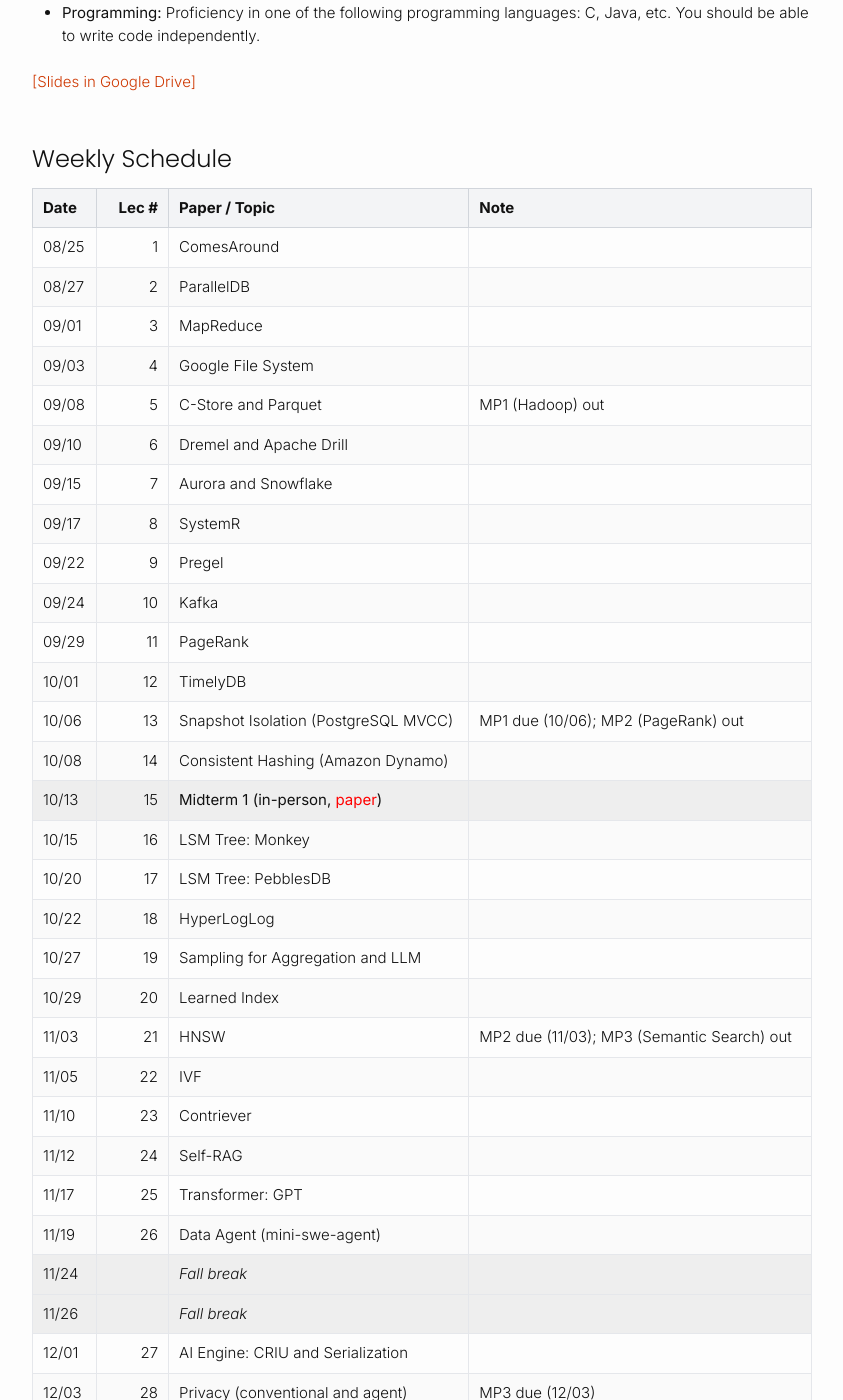
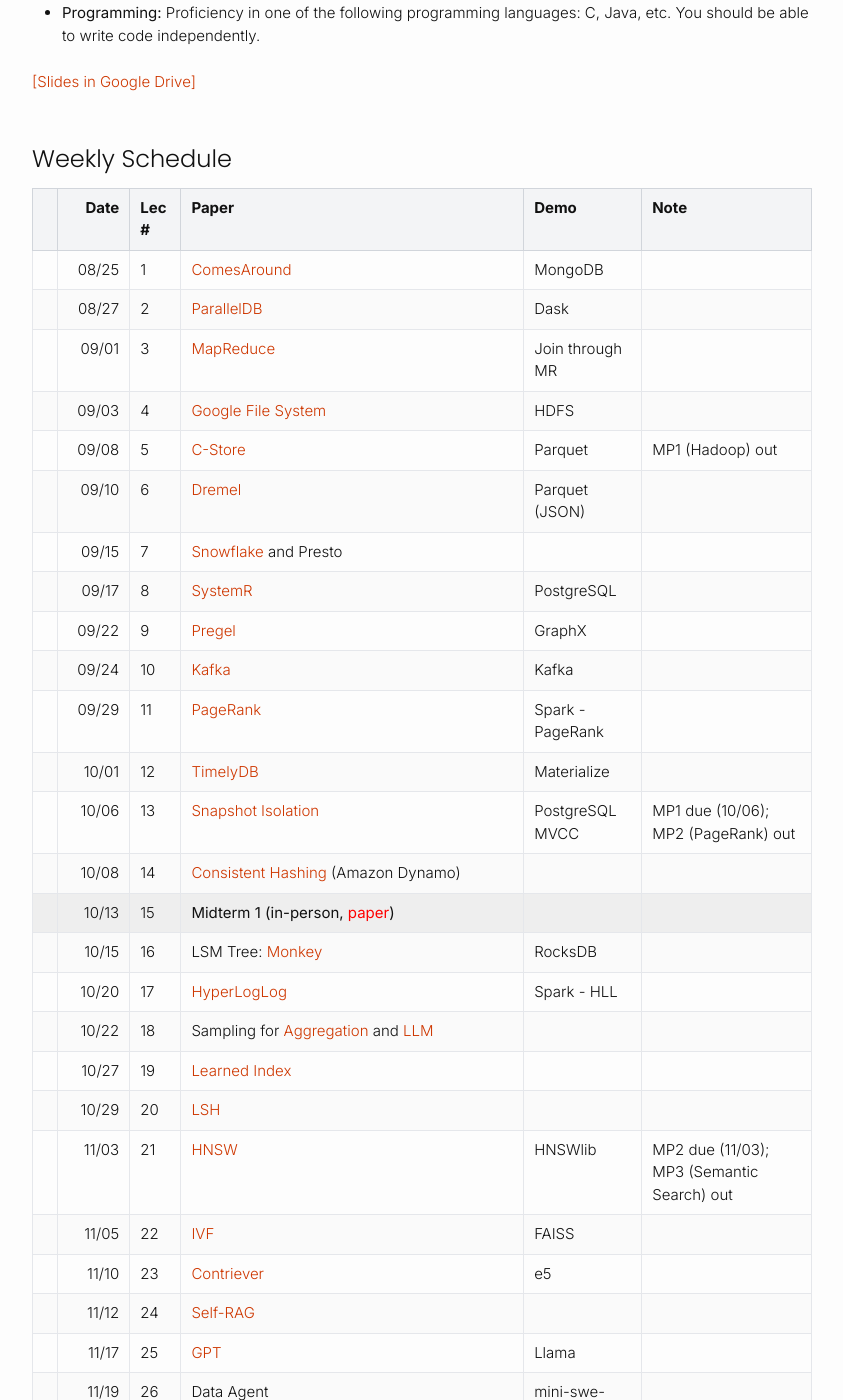
Before and after one commit to pyongjoo/pyongjoo.github.io, a Jekyll site: the page built from teaching/fall2026/cs511.md, in a window 1280 px wide and 1400 px high, scrolled down 546 px. Shown: the whole window, without its empty margins (218-1061 px from the left). Built offline with Jekyll 4.4.1, drawn with Linux system fonts in a browser that asks for light colours.

Commit message:
Add cs511 paper links

```diff
--- a/teaching/fall2026/cs511.md
+++ b/teaching/fall2026/cs511.md
@@ -45,39 +45,39 @@
 
 <div class="course-schedule-md"></div>
 
-| Date | Lec # | Paper / Topic | Note |
-| --- | ---: | --- | --- |
-| 08/25 | 1 | ComesAround |  |
-| 08/27 | 2 | ParallelDB |  |
-| 09/01 | 3 | MapReduce |  |
-| 09/03 | 4 | Google File System |  |
-| 09/08 | 5 | C-Store and Parquet | MP1 (Hadoop) out |
-| 09/10 | 6 | Dremel and Apache Drill |  |
-| 09/15 | 7 | Aurora and Snowflake |  |
-| 09/17 | 8 | SystemR |  |
-| 09/22 | 9 | Pregel |  |
-| 09/24 | 10 | Kafka |  |
-| 09/29 | 11 | PageRank |  |
-| 10/01 | 12 | TimelyDB |  |
-| 10/06 | 13 | Snapshot Isolation (PostgreSQL MVCC) | MP1 due (10/06); MP2 (PageRank) out |
-| 10/08 | 14 | Consistent Hashing (Amazon Dynamo) |  |
-| 10/13 | 15 | **Midterm 1 (in-person, <span style="color: red;">paper</span>)** |  |
-| 10/15 | 16 | LSM Tree: Monkey |  |
-| 10/20 | 17 | LSM Tree: PebblesDB |  |
-| 10/22 | 18 | HyperLogLog |  |
-| 10/27 | 19 | Sampling for Aggregation and LLM |  |
-| 10/29 | 20 | Learned Index |  |
-| 11/03 | 21 | HNSW | MP2 due (11/03); MP3 (Semantic Search) out |
-| 11/05 | 22 | IVF |  |
-| 11/10 | 23 | Contriever |  |
-| 11/12 | 24 | Self-RAG |  |
-| 11/17 | 25 | Transformer: GPT |  |
-| 11/19 | 26 | Data Agent (mini-swe-agent) |  |
-| 11/24 |  | *Fall break* |  |
-| 11/26 |  | *Fall break* |  |
-| 12/01 | 27 | AI Engine: CRIU and Serialization |  |
-| 12/03 | 28 | Privacy (conventional and agent) | MP3 due (12/03) |
-| 12/08 | 29 | **Midterm 2 (in-person, <span style="color: red;">paper</span>)** |  |
+|| Date | Lec # | Paper | Demo | Note |
+|| --- | ---: | --- | --- | --- |
+|| 08/25 | 1 | [ComesAround](https://www-cs.stanford.edu/people/chrismre/cs345/rl/datamodel.pdf) | MongoDB |  |
+|| 08/27 | 2 | [ParallelDB](https://lipyeow.github.io/home/teaching/ics421/2010spr/dewittgray92.pdf) | Dask |  |
+|| 09/01 | 3 | [MapReduce](https://people.eecs.berkeley.edu/~bh/61a-pages/Volume2/mapreduce-osdi04.pdf) | Join through MR |  |
+|| 09/03 | 4 | [Google File System](https://courses.cs.vt.edu/cs5204/fall05-gback/papers/p29-ghemawat.pdf) | HDFS |  |
+|| 09/08 | 5 | [C-Store](https://www.vldb.org/archives/website/2005/program/paper/thu/p553-stonebraker.pdf) | Parquet | MP1 (Hadoop) out |
+|| 09/10 | 6 | [Dremel](https://15799.courses.cs.cmu.edu/fall2013/static/papers/p330-melnik.pdf) | Parquet (JSON) |  |
+|| 09/15 | 7 | [Snowflake](https://www.snowflake.com/wp-content/uploads/2019/06/Snowflake_SIGMOD.pdf) and Presto |  |  |
+|| 09/17 | 8 | [SystemR](https://cs.brown.edu/courses/cs295-11/2006/AccessPath.pdf) | PostgreSQL |  |
+|| 09/22 | 9 | [Pregel](https://www.cs.ucdavis.edu/~amenta/f15/pregel.pdf) | GraphX |  |
+|| 09/24 | 10 | [Kafka](https://pages.cs.wisc.edu/~akella/CS744/F17/838-CloudPapers/Kafka.pdf) | Kafka |  |
+|| 09/29 | 11 | [PageRank](http://ilpubs.stanford.edu:8090/422/1/1999-66.pdf) | Spark - PageRank |  |
+|| 10/01 | 12 | [TimelyDB](https://www.cs.princeton.edu/courses/archive/fall22/cos418/papers/naiad.pdf) | Materialize |  |
+|| 10/06 | 13 | [Snapshot Isolation](https://www.vldb.org/conf/2006/p715-daudjee.pdf) | PostgreSQL MVCC | MP1 due (10/06); MP2 (PageRank) out |
+|| 10/08 | 14 | [Consistent Hashing](https://www.allthingsdistributed.com/files/amazon-dynamo-sosp2007.pdf) (Amazon Dynamo) |  |  |
+|| 10/13 | 15 | **Midterm 1 (in-person, <span style="color: red;">paper</span>)** |  |  |
+|| 10/15 | 16 | LSM Tree: [Monkey](https://stratos.seas.harvard.edu/files/stratos/files/monkeykeyvaluestore.pdf) | RocksDB |  |
+|| 10/20 | 17 | [HyperLogLog](https://dmtcs.episciences.org/3545/pdf) | Spark - HLL |  |
+|| 10/22 | 18 | Sampling for [Aggregation](https://dsf.berkeley.edu/papers/sigmod97-online.pdf) and [LLM](http://sites.computer.org/debull/A26jun/p76.pdf) |  |  |
+|| 10/27 | 19 | [Learned Index](https://courses.cs.washington.edu/courses/csep544/21sp/papers/kraska-case-for-learned-index-sigmod-2018.pdf) |  |  |
+|| 10/29 | 20 | [LSH](https://www.cs.princeton.edu/courses/archive/spr04/cos598B/bib/CharikarEstim.pdf) |  |  |
+|| 11/03 | 21 | [HNSW](https://arxiv.org/pdf/1603.09320.pdf) | HNSWlib | MP2 due (11/03); MP3 (Semantic Search) out |
+|| 11/05 | 22 | [IVF](https://inria.hal.science/inria-00514462v2/document) | FAISS |  |
+|| 11/10 | 23 | [Contriever](https://arxiv.org/pdf/2112.09118.pdf) | e5 |  |
+|| 11/12 | 24 | [Self-RAG](https://arxiv.org/pdf/2310.11511.pdf) |  |  |
+|| 11/17 | 25 | [GPT](https://cdn.openai.com/research-covers/language-unsupervised/language_understanding_paper.pdf) | Llama |  |
+|| 11/19 | 26 | Data Agent | mini-swe-agent |  |
+|| 11/24 |  | *Fall break* |  |  |
+|| 11/26 |  | *Fall break* |  |  |
+|| 12/01 | 27 | AI Engine: CRIU and Serialization | Kishu |  |
+|| 12/03 | 28 | Privacy (conventional and agent) |  | MP3 due (12/03) |
+|| 12/08 | 29 | **Midterm 2 (in-person, <span style="color: red;">paper</span>)** |  |  |
 
 <!--
 <iframe src="https://docs.google.com/spreadsheets/d/e/2PACX-1vRsMZhKYd0tgXnCTsLWFJLQ4SOzSLdOaZHIweXReQbcd2P7BI3eAYESIsuK5oxNvrKRhTTgk2_Wa8mk/pubhtml?gid=0&amp;single=true&amp;widget=false&amp;headers=false&amp;chrome=false" width="660" height="700"></iframe>
```
